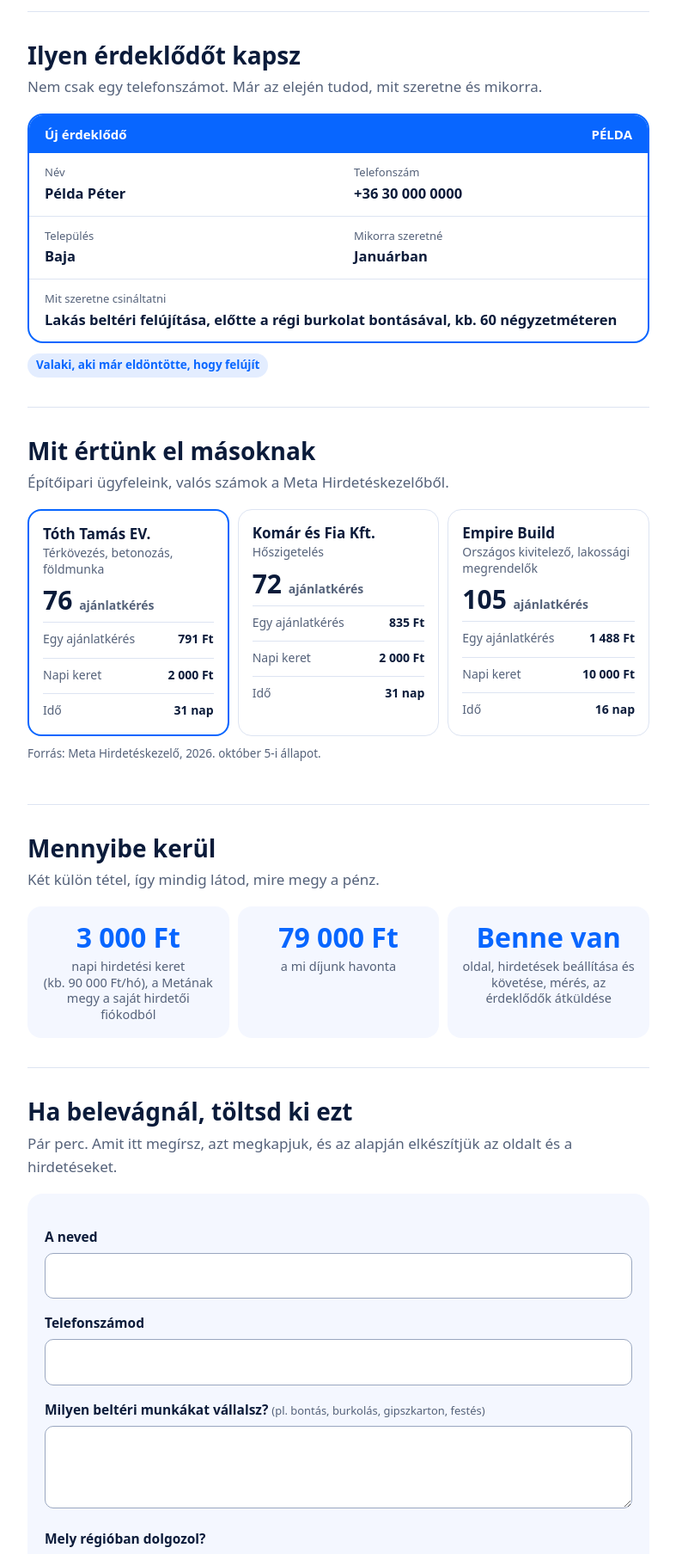
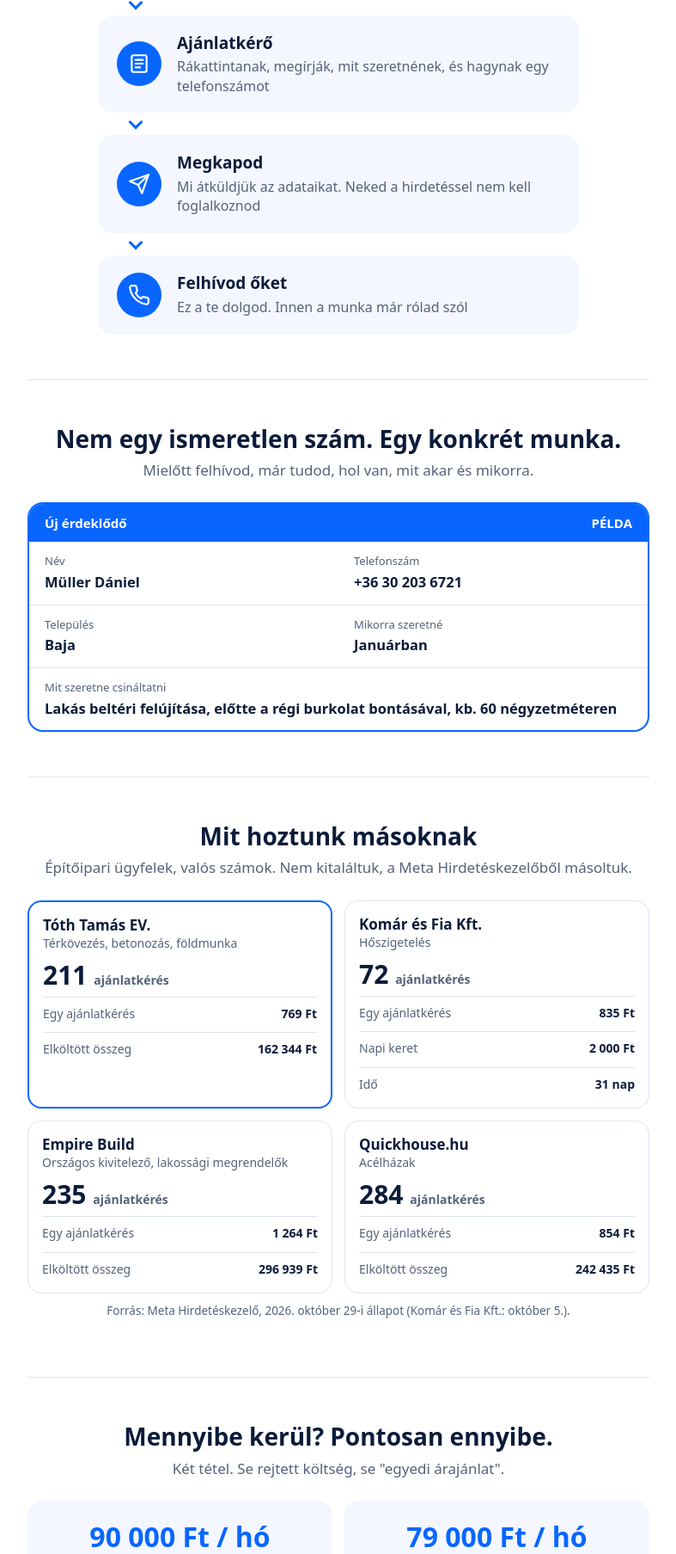
Before and after one commit to mikijelencsity/alapko-bau-javaslat, a plain HTML site: page index.html in a window 1280 px wide. Shown: the part 539-2346 px from the top of the page at 86% size, without its empty margins (246-1033 px from the left). Drawn offline with Linux system fonts and the light colour scheme.

Commit message:
Javaslat-oldal: új szövegezés, függőleges lépések, két ár, új referenciák
Co-Authored-By: Claude Sonnet 5.5 <noreply@anthropic.com>

```diff
--- a/index.html
+++ b/index.html
@@ -11,23 +11,24 @@
 *{box-sizing:border-box}
 body{margin:0;font:17px/1.6 system-ui,-apple-system,"Segoe UI",Roboto,Arial,sans-serif;color:var(--ink);background:var(--bg)}
 .wrap{max-width:760px;margin:0 auto;padding:0 18px}
-header{padding:30px 0 26px}
+header{padding:38px 0 34px;text-align:center}
+.sec h2,.sec>.sub,.src{text-align:center}
+footer{text-align:center}
 .brand{font-weight:800;letter-spacing:.1em;color:var(--accent)}
 h1{font-size:clamp(28px,6.2vw,40px);line-height:1.15;margin:16px 0 0}
 h2{font-size:clamp(22px,4.6vw,28px);line-height:1.2;margin:0 0 6px}
-.sec{padding:34px 0;border-top:1px solid var(--line)}
-.sub{color:var(--muted);margin:0 0 18px}
+.sec{padding:52px 0;border-top:1px solid var(--line)}
+.sub{color:var(--muted);margin:0 0 24px}
 p{margin:0 0 1em}
 
 /* folyamat */
-.flow{display:grid;grid-template-columns:repeat(4,1fr);gap:10px;margin-top:6px}
-.flow .st{background:var(--soft);border-radius:16px;padding:16px 12px;text-align:center;position:relative}
-.flow .ic{width:46px;height:46px;border-radius:50%;background:var(--accent);color:var(--accent-ink);display:grid;place-items:center;margin:0 auto 10px}
-.flow svg{width:24px;height:24px;stroke:currentColor;fill:none;stroke-width:2;stroke-linecap:round;stroke-linejoin:round}
-.flow b{display:block;font-size:15.5px;line-height:1.3;margin-bottom:4px}
-.flow span{font-size:14px;color:var(--muted);line-height:1.35;display:block}
-.flow .st:not(:last-child):after{content:"";position:absolute;right:-9px;top:34px;width:8px;height:8px;border-top:3px solid var(--accent);border-right:3px solid var(--accent);transform:rotate(45deg)}
-@media (max-width:620px){.flow{grid-template-columns:1fr}.flow .st{display:grid;grid-template-columns:46px 1fr;gap:12px;text-align:left;align-items:center;padding:14px}.flow .ic{margin:0}.flow .st:not(:last-child):after{right:auto;left:30px;top:auto;bottom:-10px;transform:rotate(135deg)}}
+.flow{display:grid;grid-template-columns:1fr;gap:26px;margin-top:6px;max-width:560px;margin-left:auto;margin-right:auto}
+.flow .st{background:var(--soft);border-radius:18px;padding:20px 22px;text-align:left;position:relative;display:grid;grid-template-columns:52px 1fr;gap:18px;align-items:center}
+.flow .ic{width:52px;height:52px;border-radius:50%;background:var(--accent);color:var(--accent-ink);display:grid;place-items:center;margin:0}
+.flow svg{width:26px;height:26px;stroke:currentColor;fill:none;stroke-width:2;stroke-linecap:round;stroke-linejoin:round}
+.flow b{display:block;font-size:19px;line-height:1.3;margin-bottom:4px}
+.flow span{font-size:16px;color:var(--muted);line-height:1.4;display:block}
+.flow .st:not(:last-child):after{content:"";position:absolute;left:38px;bottom:-17px;width:9px;height:9px;border-top:3px solid var(--accent);border-right:3px solid var(--accent);transform:rotate(135deg)}
 
 /* példa érdeklődő */
 .lead-card{border:2px solid var(--accent);border-radius:18px;overflow:hidden;background:var(--bg)}
@@ -41,12 +42,12 @@ p{margin:0 0 1em}
 .tag{display:inline-block;background:var(--accent-soft);color:var(--accent);font-weight:700;font-size:13.5px;padding:3px 10px;border-radius:999px;margin-top:12px}
 
 /* számok */
-.tiles{display:grid;grid-template-columns:repeat(3,1fr);gap:10px}
-.tile{background:var(--soft);border-radius:16px;padding:18px 12px;text-align:center}
+.tiles{display:grid;grid-template-columns:repeat(2,1fr);gap:14px}
+.tile{background:var(--soft);border-radius:16px;padding:24px 14px;text-align:center}
 .tile .n{font-size:clamp(24px,5.4vw,32px);font-weight:800;line-height:1.1;color:var(--accent)}
 .tile .l{font-size:14.5px;color:var(--muted);margin-top:6px;line-height:1.3}
 @media (max-width:520px){.tiles{grid-template-columns:1fr}}
-.refs{display:grid;grid-template-columns:repeat(3,1fr);gap:10px}
+.refs{display:grid;grid-template-columns:repeat(2,1fr);gap:14px}
 .ref{border:1px solid var(--line);border-radius:16px;padding:16px}
 .ref.main{border:2px solid var(--accent)}
 .ref .who{font-weight:700;line-height:1.25}
@@ -59,8 +60,9 @@ p{margin:0 0 1em}
 .src{font-size:13.5px;color:var(--muted);margin-top:10px}
 
 /* űrlap */
-form{background:var(--soft);border-radius:18px;padding:22px 20px}
-label{display:block;font-weight:700;font-size:15.5px;margin:16px 0 6px}
+form{background:var(--soft);border-radius:18px;padding:28px 22px}
+label{display:block;font-weight:700;font-size:15.5px;margin:22px 0 8px}
+label:first-of-type{margin-top:0}
 label small{font-weight:400;color:var(--muted)}
 input,textarea,select{width:100%;font:inherit;font-size:16px;padding:13px;border-radius:10px;border:1px solid #9aa7c0;background:var(--bg);color:var(--ink)}
 textarea{min-height:96px;resize:vertical}
@@ -68,7 +70,7 @@ textarea{min-height:96px;resize:vertical}
 .btn:hover{filter:brightness(.95)}
 .hint{font-size:14px;color:var(--muted);margin-top:10px;text-align:center}
 .hp{position:absolute;left:-9999px}
-footer{padding:26px 0 48px;border-top:1px solid var(--line);color:var(--muted);font-size:15px}
+footer{padding:32px 0 64px;border-top:1px solid var(--line);color:var(--muted);font-size:15px}
 </style>
 </head>
 <body>
@@ -76,62 +78,61 @@ footer{padding:26px 0 48px;border-top:1px solid var(--line);color:var(--muted);f
 
 <header>
   <div class="brand">NEZOR</div>
-  <h1>Így szereznénk neked megrendelőket Facebookon és Instagramon</h1>
+  <h1>Mi hozzuk az ügyfeleket.<br>Neked csak fel kell hívnod őket.</h1>
+  <p class="sub" style="margin:14px 0 0;font-size:19px;color:var(--ink)">Mi csináljuk a Facebook- és Instagram-hirdetést, az ajánlatkérő oldalt és a mérést. Te azokat az embereket kapod meg, akik nagy valószínűséggel pont azt a munkát szeretnék, amit te tudsz.</p>
 </header>
 
 <!-- 1. folyamat -->
-<section class="sec" style="padding-top:8px;border-top:0">
-  <h2>Így működik, négy lépésben</h2>
-  <p class="sub">Neked csak az utolsó lépés a dolgod.</p>
+<section class="sec" style="padding-top:14px;border-top:0">
+  <h2>Négy lépés. Ebből egy a tiéd.</h2>
+  <p class="sub">A többit mi intézzük.</p>
   <div class="flow">
     <div class="st">
       <div class="ic"><svg viewBox="0 0 24 24"><rect x="7" y="2" width="10" height="20" rx="2"/><path d="M11 18h2"/></svg></div>
-      <div><b>Hirdetés</b><span>A környékeden élő emberek Facebookon és Instagramon látják</span></div>
+      <div><b>Hirdetés</b><span>Facebookon és Instagramon azok látják, akik nagy valószínűséggel pont azt akarják, amit te csinálsz</span></div>
     </div>
     <div class="st">
       <div class="ic"><svg viewBox="0 0 24 24"><rect x="4" y="3" width="16" height="18" rx="2"/><path d="M8 8h8M8 12h8M8 16h5"/></svg></div>
-      <div><b>Egyszerű oldal</b><span>Kitöltik, mit szeretnének csináltatni, és megadják az adataikat</span></div>
+      <div><b>Ajánlatkérő</b><span>Rákattintanak, megírják, mit szeretnének, és hagynak egy telefonszámot</span></div>
     </div>
     <div class="st">
       <div class="ic"><svg viewBox="0 0 24 24"><path d="M22 2 11 13"/><path d="M22 2 15 22l-4-9-9-4z"/></svg></div>
-      <div><b>Mi átküldjük</b><span>Az érdeklődő adatait mi továbbítjuk neked</span></div>
+      <div><b>Megkapod</b><span>Mi átküldjük az adataikat. Neked a hirdetéssel nem kell foglalkoznod</span></div>
     </div>
     <div class="st">
       <div class="ic"><svg viewBox="0 0 24 24"><path d="M22 16.9v3a2 2 0 0 1-2.2 2 19.8 19.8 0 0 1-8.6-3.1 19.5 19.5 0 0 1-6-6A19.8 19.8 0 0 1 2.1 4.2 2 2 0 0 1 4.1 2h3a2 2 0 0 1 2 1.7c.1 1 .4 1.9.7 2.8a2 2 0 0 1-.5 2.1L8.1 9.9a16 16 0 0 0 6 6l1.3-1.3a2 2 0 0 1 2.1-.4c.9.3 1.8.6 2.8.7a2 2 0 0 1 1.7 2z"/></svg></div>
-      <div><b>Te felveszed velük a kapcsolatot</b><span>Megbeszélitek a munkát</span></div>
+      <div><b>Felhívod őket</b><span>Ez a te dolgod. Innen a munka már rólad szól</span></div>
     </div>
   </div>
 </section>
 
 <!-- 2. példa érdeklődő -->
 <section class="sec">
-  <h2>Ilyen érdeklődőt kapsz</h2>
-  <p class="sub">Nem csak egy telefonszámot. Már az elején tudod, mit szeretne és mikorra.</p>
+  <h2>Nem egy ismeretlen szám. Egy konkrét munka.</h2>
+  <p class="sub">Mielőtt felhívod, már tudod, hol van, mit akar és mikorra.</p>
   <div class="lead-card">
     <div class="lead-top"><span>Új érdeklődő</span><span>PÉLDA</span></div>
     <div class="lead-body">
-      <div><small>Név</small><b>Példa Péter</b></div>
-      <div><small>Telefonszám</small><b>+36 30 000 0000</b></div>
+      <div><small>Név</small><b>Müller Dániel</b></div>
+      <div><small>Telefonszám</small><b>+36 30 203 6721</b></div>
       <div><small>Település</small><b>Baja</b></div>
       <div><small>Mikorra szeretné</small><b>Januárban</b></div>
       <div class="full"><small>Mit szeretne csináltatni</small><b>Lakás beltéri felújítása, előtte a régi burkolat bontásával, kb. 60 négyzetméteren</b></div>
     </div>
   </div>
-  <span class="tag">Valaki, aki már eldöntötte, hogy felújít</span>
 </section>
 
 <!-- 3. referenciák -->
 <section class="sec">
-  <h2>Mit értünk el másoknak</h2>
-  <p class="sub">Építőipari ügyfeleink, valós számok a Meta Hirdetéskezelőből.</p>
+  <h2>Mit hoztunk másoknak</h2>
+  <p class="sub">Építőipari ügyfelek, valós számok. Nem kitaláltuk, a Meta Hirdetéskezelőből másoltuk.</p>
   <div class="refs">
     <div class="ref main">
       <div class="who">Tóth Tamás EV.</div>
       <div class="what">Térkövezés, betonozás, földmunka</div>
-      <div class="big">76 <small>ajánlatkérés</small></div>
-      <div class="row"><span>Egy ajánlatkérés</span><b>791 Ft</b></div>
-      <div class="row"><span>Napi keret</span><b>2 000 Ft</b></div>
-      <div class="row"><span>Idő</span><b>31 nap</b></div>
+      <div class="big">211 <small>ajánlatkérés</small></div>
+      <div class="row"><span>Egy ajánlatkérés</span><b>769 Ft</b></div>
+      <div class="row"><span>Elköltött összeg</span><b>162 344 Ft</b></div>
     </div>
     <div class="ref">
       <div class="who">Komár és Fia Kft.</div>
@@ -144,30 +145,36 @@ footer{padding:26px 0 48px;border-top:1px solid var(--line);color:var(--muted);f
     <div class="ref">
       <div class="who">Empire Build</div>
       <div class="what">Országos kivitelező, lakossági megrendelők</div>
-      <div class="big">105 <small>ajánlatkérés</small></div>
-      <div class="row"><span>Egy ajánlatkérés</span><b>1 488 Ft</b></div>
-      <div class="row"><span>Napi keret</span><b>10 000 Ft</b></div>
-      <div class="row"><span>Idő</span><b>16 nap</b></div>
+      <div class="big">235 <small>ajánlatkérés</small></div>
+      <div class="row"><span>Egy ajánlatkérés</span><b>1 264 Ft</b></div>
+      <div class="row"><span>Elköltött összeg</span><b>296 939 Ft</b></div>
+    </div>
+    <div class="ref">
+      <div class="who">Quickhouse.hu</div>
+      <div class="what">Acélházak</div>
+      <div class="big">284 <small>ajánlatkérés</small></div>
+      <div class="row"><span>Egy ajánlatkérés</span><b>854 Ft</b></div>
+      <div class="row"><span>Elköltött összeg</span><b>242 435 Ft</b></div>
     </div>
   </div>
-  <p class="src">Forrás: Meta Hirdetéskezelő, 2026. október 5-i állapot.</p>
+  <p class="src">Forrás: Meta Hirdetéskezelő, 2026. október 29-i állapot (Komár és Fia Kft.: október 5.).</p>
 </section>
 
 <!-- 4. költség -->
 <section class="sec">
-  <h2>Mennyibe kerül</h2>
-  <p class="sub">Két külön tétel, így mindig látod, mire megy a pénz.</p>
+  <h2>Mennyibe kerül? Pontosan ennyibe.</h2>
+  <p class="sub">Két tétel. Se rejtett költség, se "egyedi árajánlat".</p>
   <div class="tiles">
-    <div class="tile"><div class="n">3 000 Ft</div><div class="l">napi hirdetési keret<br>(kb. 90 000 Ft/hó), a Metának megy a saját hirdetői fiókodból</div></div>
-    <div class="tile"><div class="n">79 000 Ft</div><div class="l">a mi díjunk havonta</div></div>
-    <div class="tile"><div class="n">Benne van</div><div class="l">oldal, hirdetések beállítása és követése, mérés, az érdeklődők átküldése</div></div>
+    <div class="tile"><div class="n">90 000 Ft / hó</div><div class="l">hirdetési keret (napi 3 000 Ft). Ez nem a mi költségünk, ezt közvetlenül a Metának fizeted</div></div>
+    <div class="tile"><div class="n">79 000 Ft / hó</div><div class="l">a mi díjunk</div></div>
   </div>
+  <p class="src" style="text-align:center;font-size:15.5px">A mi díjunkban benne van az oldal, a hirdetések, a mérés és az érdeklődők átküldése.</p>
 </section>
 
 <!-- 5. űrlap -->
 <section class="sec" id="urlap">
-  <h2>Ha belevágnál, töltsd ki ezt</h2>
-  <p class="sub">Pár perc. Amit itt megírsz, azt megkapjuk, és az alapján elkészítjük az oldalt és a hirdetéseket.</p>
+  <h2>Ha tetszik, írd le, mit tudsz. A többit mi megcsináljuk.</h2>
+  <p class="sub">Pár perc. Ebből látjuk, mire van szükséged, és felvesszük veled a kapcsolatot. Az oldal és a hirdetések elkészítését a díj megérkezése után kezdjük.</p>
 
   <form action="https://formsubmit.co/miklosjelencsity@gmail.com" method="POST" enctype="multipart/form-data">
     <input type="hidden" name="_cc" value="muller.dani.juve@gmail.com">
@@ -176,31 +183,25 @@ footer{padding:26px 0 48px;border-top:1px solid var(--line);color:var(--muted);f
     <input type="hidden" name="_captcha" value="false">
     <input class="hp" type="text" name="_honey" tabindex="-1" autocomplete="off" aria-hidden="true">
 
-    <label for="nev">A neved</label>
-    <input id="nev" name="nev" required autocomplete="name">
-
-    <label for="tel">Telefonszámod</label>
-    <input id="tel" name="telefon" type="tel" required autocomplete="tel">
-
-    <label for="mit">Milyen beltéri munkákat vállalsz? <small>(pl. bontás, burkolás, gipszkarton, festés)</small></label>
+    <label for="mit">Milyen beltéri munkákat vállalsz? <small>(bontás, burkolás, gipszkarton, festés, ami a legjobban megy)</small></label>
     <textarea id="mit" name="beltero_munkak" required></textarea>
 
-    <label for="hol">Mely régióban dolgozol?</label>
+    <label for="hol">Hol dolgozol? <small>(város vagy régió)</small></label>
     <input id="hol" name="regio" required>
 
-    <label for="kerdes">Kérdésed, vagy bármi, amit tudnunk kell <small>(nem kötelező)</small></label>
+    <label for="kerdes">Van kérdésed, vagy bármi, amit tudnunk kell? <small>(nem kötelező)</small></label>
     <textarea id="kerdes" name="kerdes"></textarea>
 
-    <label for="kep">Pár fotó a kész munkáidról <small>(nem kötelező, telefonról is feltöltheted)</small></label>
+    <label for="kep">Pár fotó a munkáidról <small>(nem kötelező, telefonról is feltöltheted)</small></label>
     <input id="kep" name="fotok" type="file" accept="image/*" multiple>
 
-    <button class="btn" type="submit">Elküldöm</button>
-    <p class="hint">Visszajelzünk, amint megkaptuk.</p>
+    <button class="btn" type="submit">Mehet, küldöm</button>
+    <p class="hint">Ez még nem szerződés. Visszajelzünk, amint megkaptuk.</p>
   </form>
 </section>
 
 <footer>
-  Nezor | nezor.hu | info@nezor.hu | +36 70 455 4703
+  Nezor | nezor.hu | info@nezor.hu | +36 30 203 6721
 </footer>
 
 </div>
```
